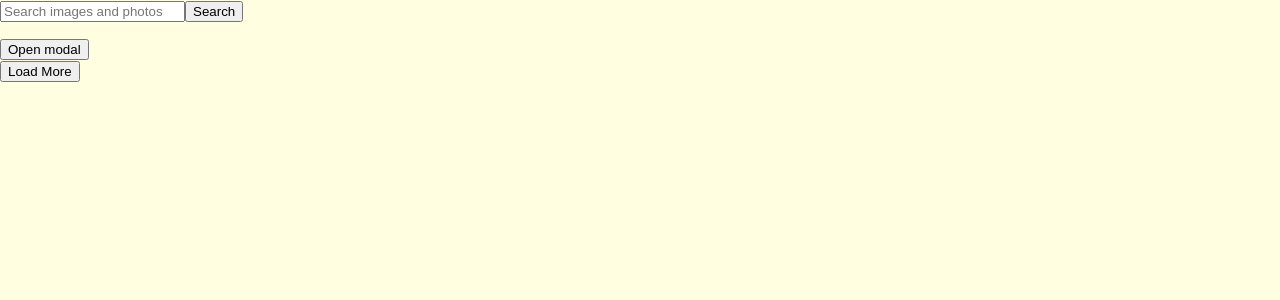
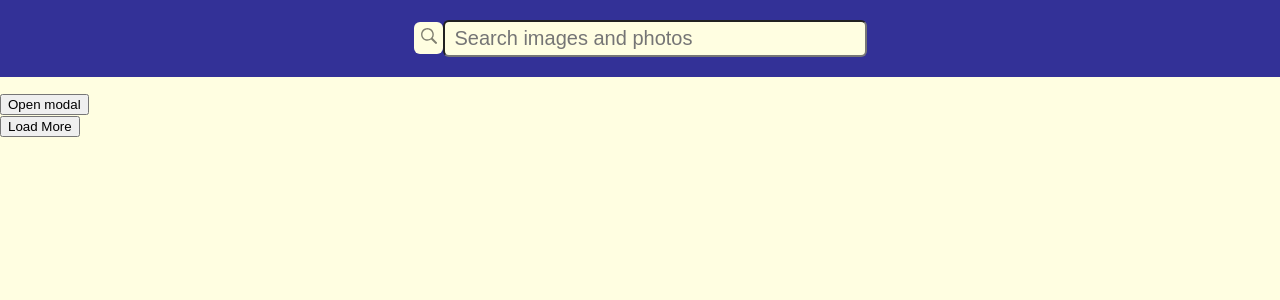
Before and after one commit to sshhsa/goit-react-hw-03-image-finder, a React (Create React App) app: page / in a window 1280 px wide. Shown: the top 300 px of the page. Built offline with nearby package versions, Linux system fonts and the light colour scheme.

Commit message:
set up header

```diff
--- a/package.json
+++ b/package.json
@@ -10,6 +10,7 @@
     "formik": "^2.4.1",
     "react": "^18.1.0",
     "react-dom": "^18.1.0",
+    "react-icons": "^4.9.0",
     "react-scripts": "5.0.1",
     "web-vitals": "^2.1.3",
     "yup": "^1.2.0"
--- a/src/App.jsx
+++ b/src/App.jsx
@@ -1,15 +1,12 @@
 import React, { Component } from 'react';
 
-import Searchbar from 'components/Searchbar';
+import Searchbar from 'components/Searchbar/Searchbar';
 import ImageGallery from 'components/ImageGallery';
 import Modal from 'components/Modal/Modal';
 import Loader from 'components/Loader';
 import ButtonLoadMore from 'components/Button';
 
 import css from './components/Style.module.css';
-
-// npm i notiflix
-// import Notiflix from 'notiflix';
 
 class App extends Component {
   state = {
--- a/src/components/Searchbar.jsx
+++ b/src/components/Searchbar/Searchbar.jsx
@@ -1,8 +1,9 @@
 // import PropTypes from 'prop-types';
 import { Formik, Form, Field, ErrorMessage } from 'formik';
 import * as yup from 'yup';
+import { GoSearch } from 'react-icons/go';
 
-import css from './Style.module.css';
+import css from './Searchbar.module.css';
 
 const schema = yup.object().shape({
   images: yup.string().min(4).max(20).required(),
@@ -26,6 +27,10 @@ function Searchbar() {
         onSubmit={handleSubmit}
       >
         <Form className={css.formSearch}>
+          <button type="submit" className={css.buttonSearch}>
+            <GoSearch className={css.iconSearch} />
+          </button>
+
           <Field
             className={css.inputSearch}
             name="images"
@@ -33,11 +38,11 @@ function Searchbar() {
             autoComplete="off"
             placeholder="Search images and photos"
           />
-          <ErrorMessage name="images" component="div" />
-
-          <button type="submit" className={css.buttonSearch}>
-            <span className={css.buttonLabel}>Search</span>
-          </button>
+          <ErrorMessage
+            name="images"
+            component="div"
+            className={css.errorMessage}
+          />
         </Form>
       </Formik>
     </header>
--- /dev/null
+++ b/src/components/Searchbar/Searchbar.module.css
@@ -0,0 +1,72 @@
+.searchbarHeader {
+    display: flex;
+    justify-content: center;
+    align-items: center;
+
+    position: relative;
+
+    padding: 20px;
+    background-color: var(--accent-clr-1);
+}
+
+.buttonSearch {
+    padding: 6px;
+
+    border: none;
+    outline: none;
+    cursor: pointer;
+    border-radius: var(--default-bor-rad);
+
+    background-color: var(--light-clr-1);
+
+    transition: background-color var(--default-animation);
+}
+
+.buttonSearch:hover,
+.buttonSearch:focus {
+    background-color: var(--light-clr-2);
+}
+
+.iconSearch {
+    width: 17px;
+    height: 17px;
+
+    border: none;
+    outline: none;
+
+    color: var(--dark-clr-1);
+
+    transition: color var(--default-animation);
+}
+
+.buttonSearch:hover .iconSearch,
+.buttonSearch:focus .iconSearch {
+    color: var(--accent-clr-1);
+}
+
+.inputSearch {
+    padding: 5px 10px;
+    min-width: 400px;
+
+    font-size: 20px;
+    font-weight: 100;
+    border-radius: var(--default-bor-rad);
+
+    background-color: var(--light-clr-1);
+}
+
+.errorMessage {
+    position: absolute;
+    bottom: -50px;
+    right: 20px;
+
+    padding: 5px;
+    max-width: 320px;
+    text-align: center;
+
+    font-size: 20px;
+    border-radius: var(--default-bor-rad);
+
+    color: var(--light-clr-1);
+    background-color: #d84c4c;
+}
--- a/src/index.css
+++ b/src/index.css
@@ -4,6 +4,11 @@
 
   --dark-clr-1: rgba(0, 0, 0, 0.5);
   --dark-clr-2: #262626;
+
+  --accent-clr-1: #333197;
+
+  --default-animation: 400ms cubic-bezier(0.6, -0.28, 0.735, 0.045);
+  --default-bor-rad: 6px;
 }
 
 body {
```
Also changed, not shown: 1 other file (tests, documents, lock files or other folders).
